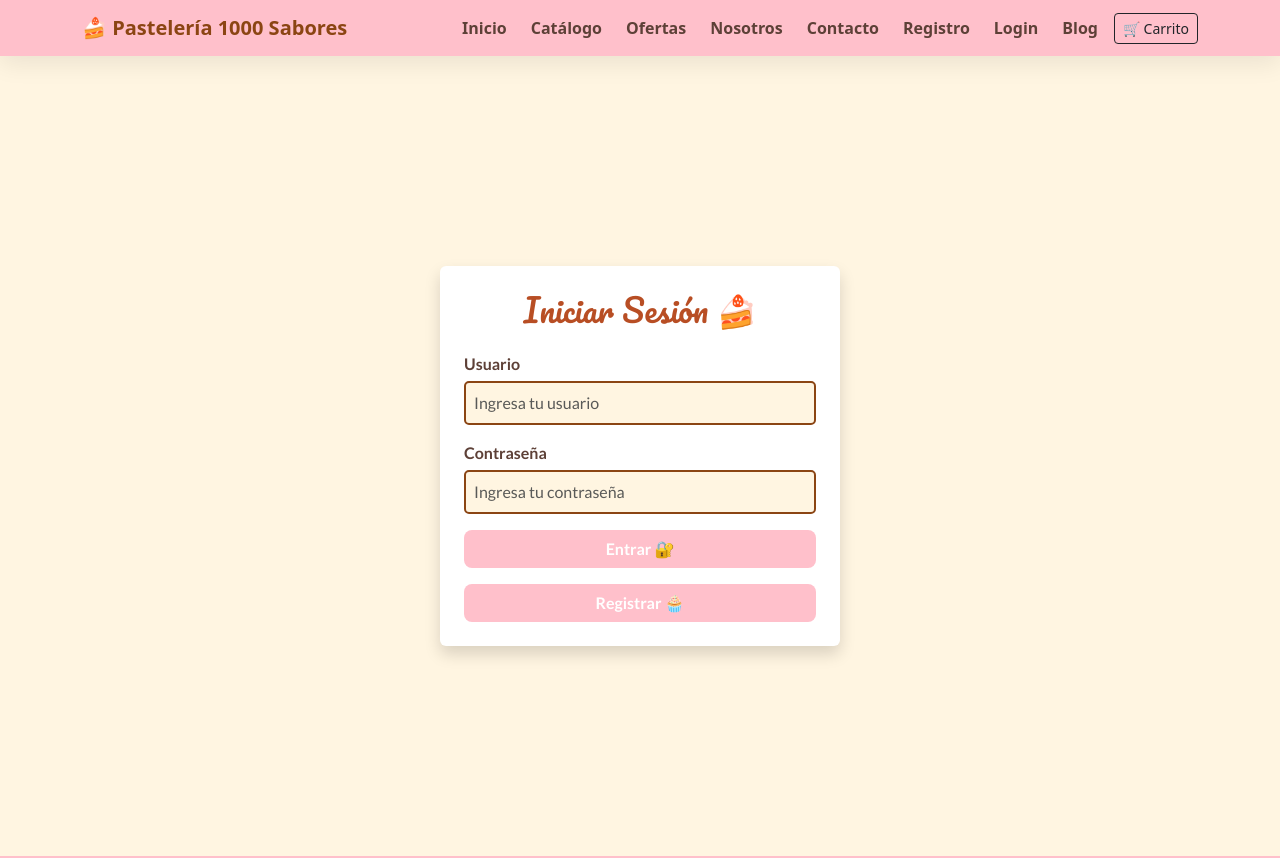
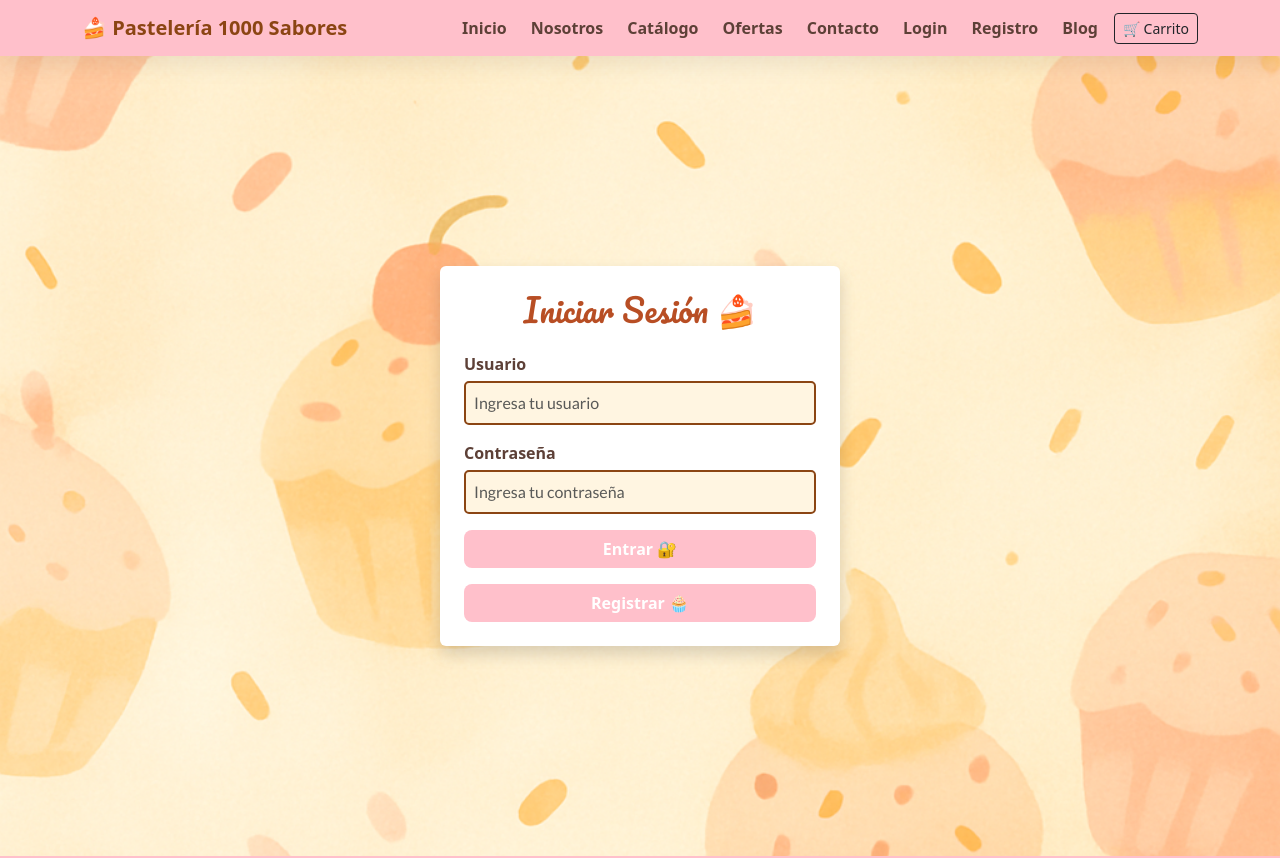
Before and after one commit to marianellaciacciarelli/mil-sabores2, a React (Vite) app: page /login in a window 1280 px wide. Shown: the top 858 px of the page. Built offline with nearby package versions, Linux system fonts and the light colour scheme.

Commit message:
detalles navbar

```diff
--- a/src/components/Navbar.jsx
+++ b/src/components/Navbar.jsx
@@ -12,12 +12,12 @@ export default function NavbarMS() {
         <Navbar.Collapse id="nav">
           <Nav className="ms-auto align-items-lg-center gap-2">
             <Nav.Link href="/home">Inicio</Nav.Link>
+            <Nav.Link href="/nosotros">Nosotros</Nav.Link>
             <Nav.Link href="/catalogo">Catálogo</Nav.Link>
             <Nav.Link href="/ofertas">Ofertas</Nav.Link>
-            <Nav.Link href="/nosotros">Nosotros</Nav.Link>
             <Nav.Link href="/contacto">Contacto</Nav.Link>
+            <Nav.Link href="/login">Login</Nav.Link>
             <Nav.Link href="/registrousuario">Registro</Nav.Link>
-            <Nav.Link href="/login">Login</Nav.Link>
             <Nav.Link href="/blog">Blog</Nav.Link>
             <Button as="a" href="/carrito" variant="outline-dark" size="sm">
               🛒 Carrito
--- a/src/pages/Login.jsx
+++ b/src/pages/Login.jsx
@@ -25,7 +25,6 @@ const Login = () => {
   return (
     <main
       className="login-container d-flex align-items-center justify-content-center min-vh-100"
-      style={{ backgroundColor: "#FFF5E1", fontFamily: "Lato, sans-serif" }}
     >
       <div
         className="login-card p-4 shadow rounded"
```
